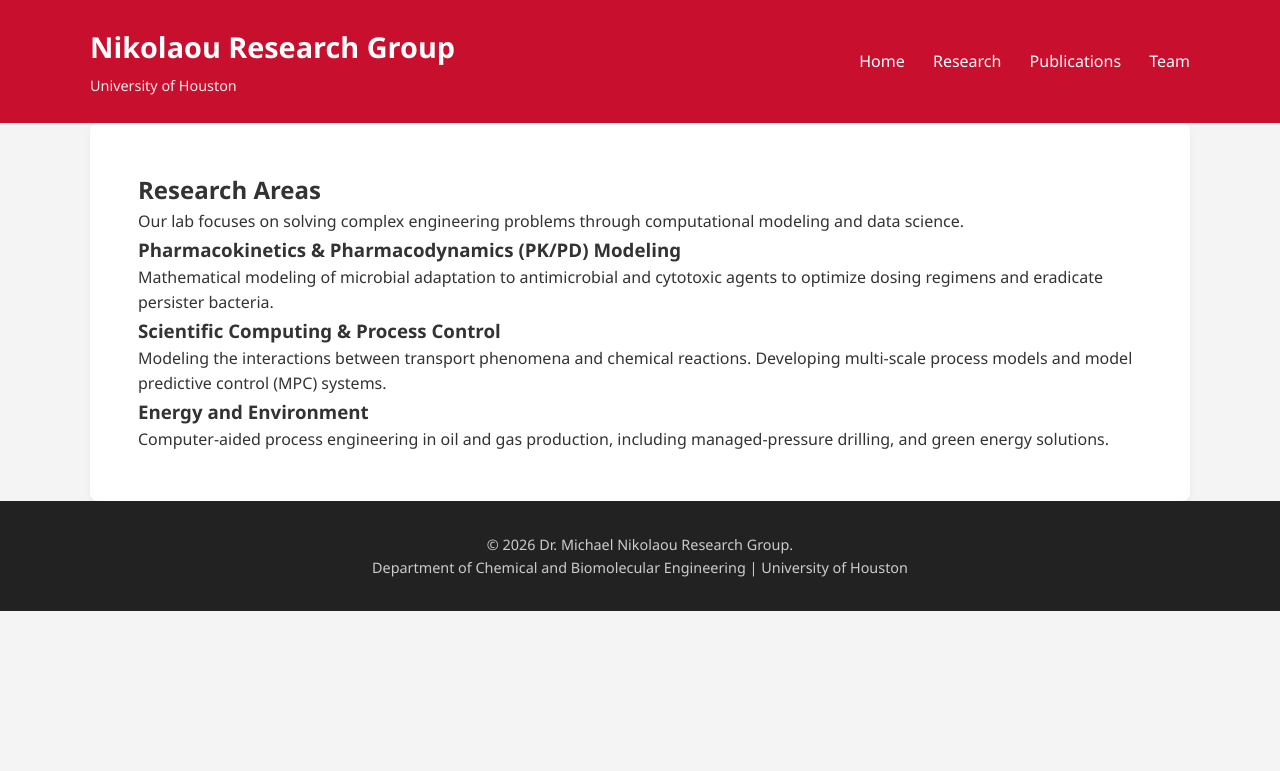
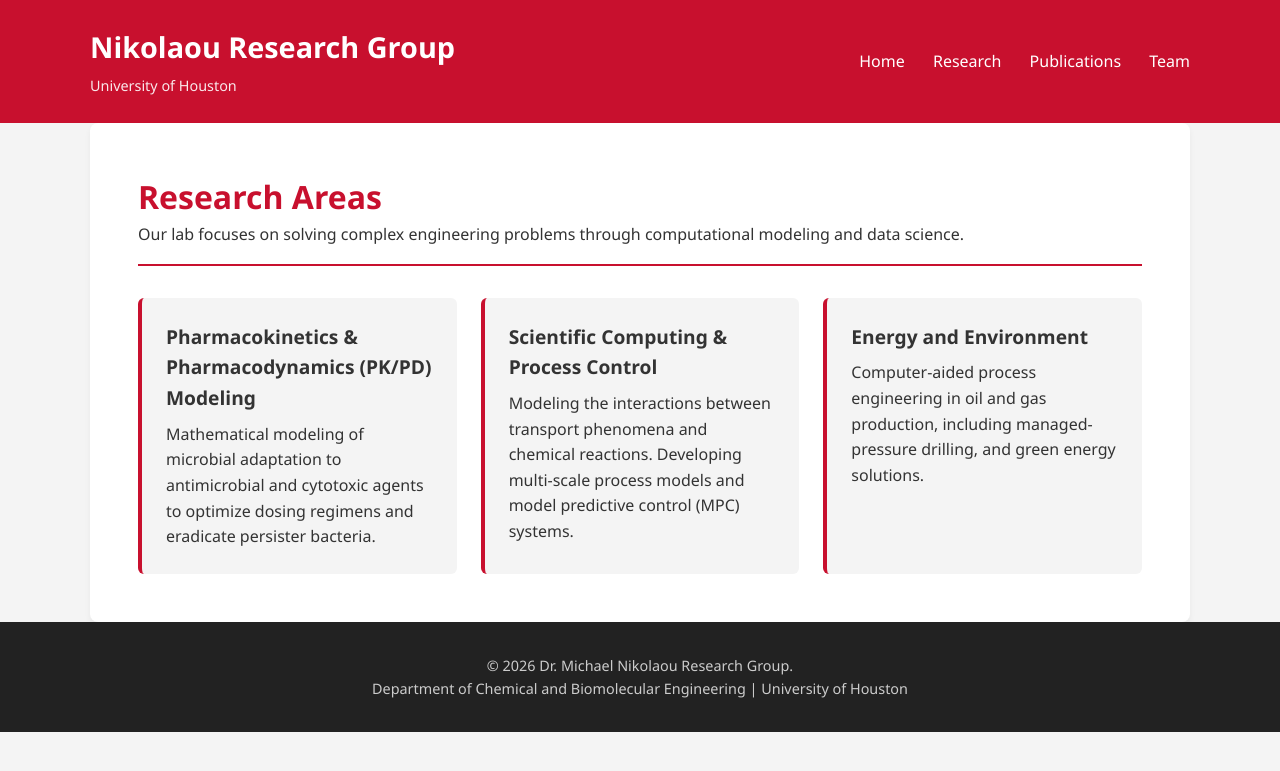
Before and after one commit to GALGAT/nikolaou-lab, a Jekyll site: the page built from research.html, in a window 1280 px wide. Shown: the top 771 px of the page. Built offline with Jekyll 4.4.1, drawn with Linux system fonts in a browser that asks for light colours.

Commit message:
Add styles for new page elements
Added new styles for page headers, research cards, publications list, and team list.

```diff
--- a/css/style.css
+++ b/css/style.css
@@ -134,3 +134,62 @@ footer {
     color: #ccc;
     font-size: 0.9rem;
 }
+
+/* New Page Styles */
+.page-header {
+    margin-bottom: 2rem;
+    border-bottom: 2px solid var(--uh-red);
+    padding-bottom: 1rem;
+}
+
+.page-header h2 {
+    color: var(--uh-red);
+    font-size: 2rem;
+}
+
+/* Research Cards */
+.research-grid {
+    display: grid;
+    grid-template-columns: repeat(auto-fit, minmax(300px, 1fr));
+    gap: 1.5rem;
+}
+
+.research-card {
+    background: var(--bg-light);
+    padding: 1.5rem;
+    border-radius: 6px;
+    border-left: 4px solid var(--uh-red);
+}
+
+.research-card h3 {
+    margin-bottom: 0.5rem;
+    font-size: 1.2rem;
+}
+
+/* Publications List */
+.pub-list {
+    list-style: none;
+}
+
+.pub-list li {
+    background: var(--bg-light);
+    margin-bottom: 1rem;
+    padding: 1rem;
+    border-radius: 4px;
+}
+
+.citation-count {
+    color: var(--text-light);
+    font-size: 0.9rem;
+}
+
+/* Team List */
+.team-list ul {
+    list-style: none;
+}
+
+.team-list li {
+    padding: 0.8rem 0;
+    border-bottom: 1px solid #eaeaea;
+    font-size: 1.1rem;
+}
```
